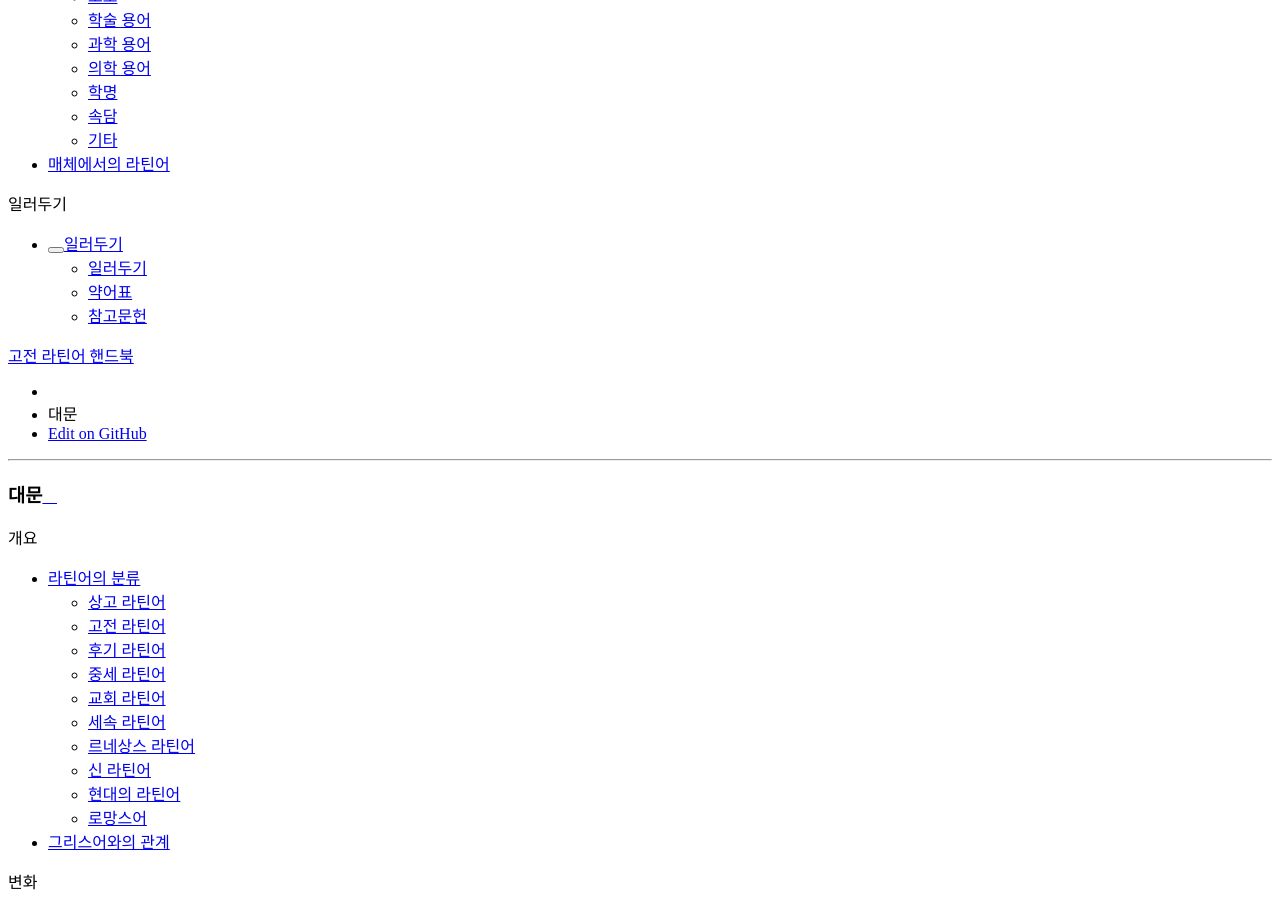
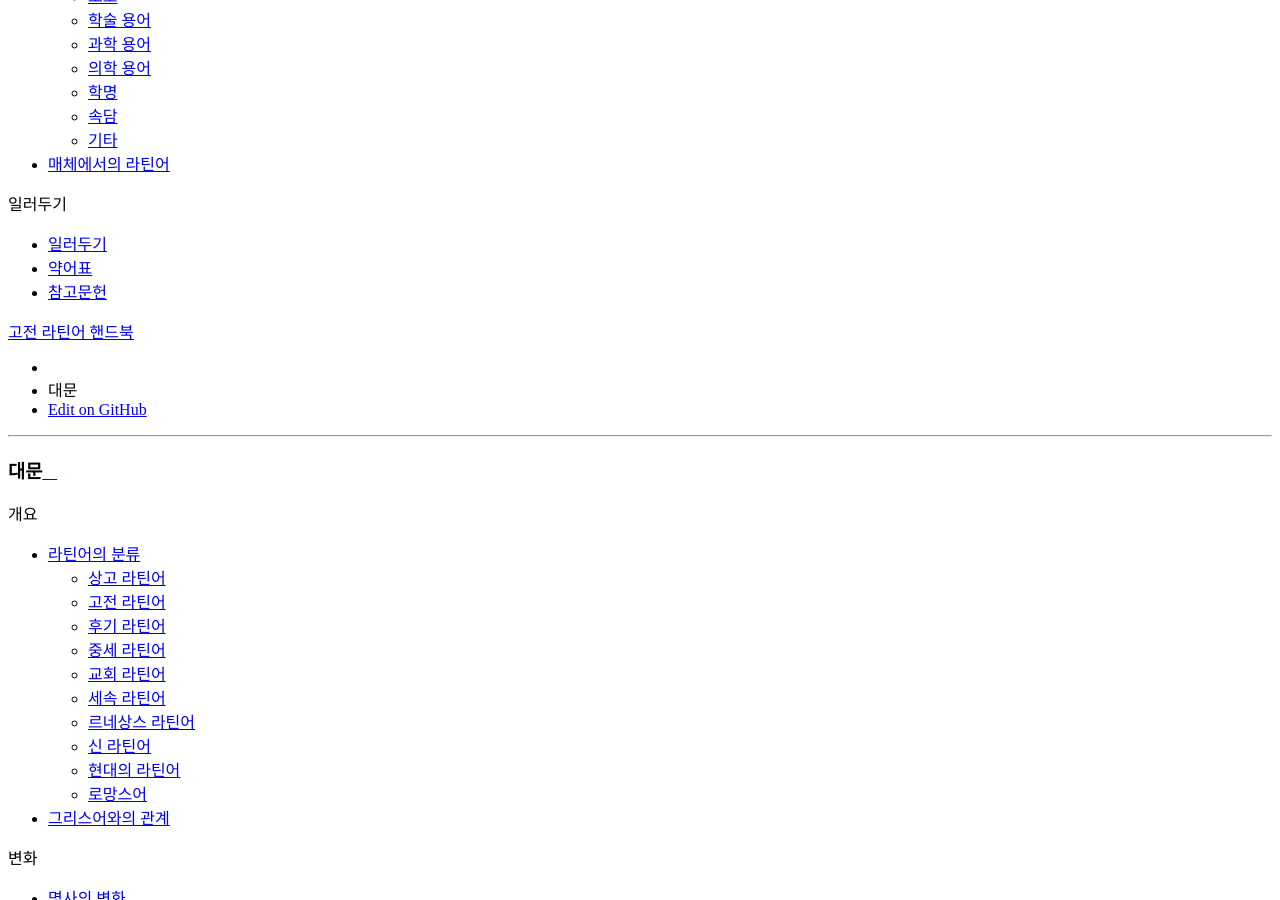
Before and after one commit to kabbala/grammatica_latina, a Sphinx documentation site: the page built from source/index.rst, in a window 1280 px wide and 900 px high, scrolled down 6520 px. Built offline with Sphinx 7.4.7 and the Read the Docs theme 2.0.0, drawn with Linux system fonts in a browser that asks for light colours.

Commit message:
일러두기 목차 깊이 한단계 위로 옮김

```diff
--- a/source/remark/index.rst
+++ /dev/null
@@ -1,8 +0,0 @@
-일러두기
-========
-
-.. toctree::
-
-  remark
-  abbreviatio
-  reference
```
Also changed, not shown: source/index.rst (+5 -2 lines), source/abbreviatio.rst (renamed from source/remark/abbreviatio.rst), source/reference.rst (renamed from source/remark/reference.rst), source/remark.rst (renamed from source/remark/remark.rst).
